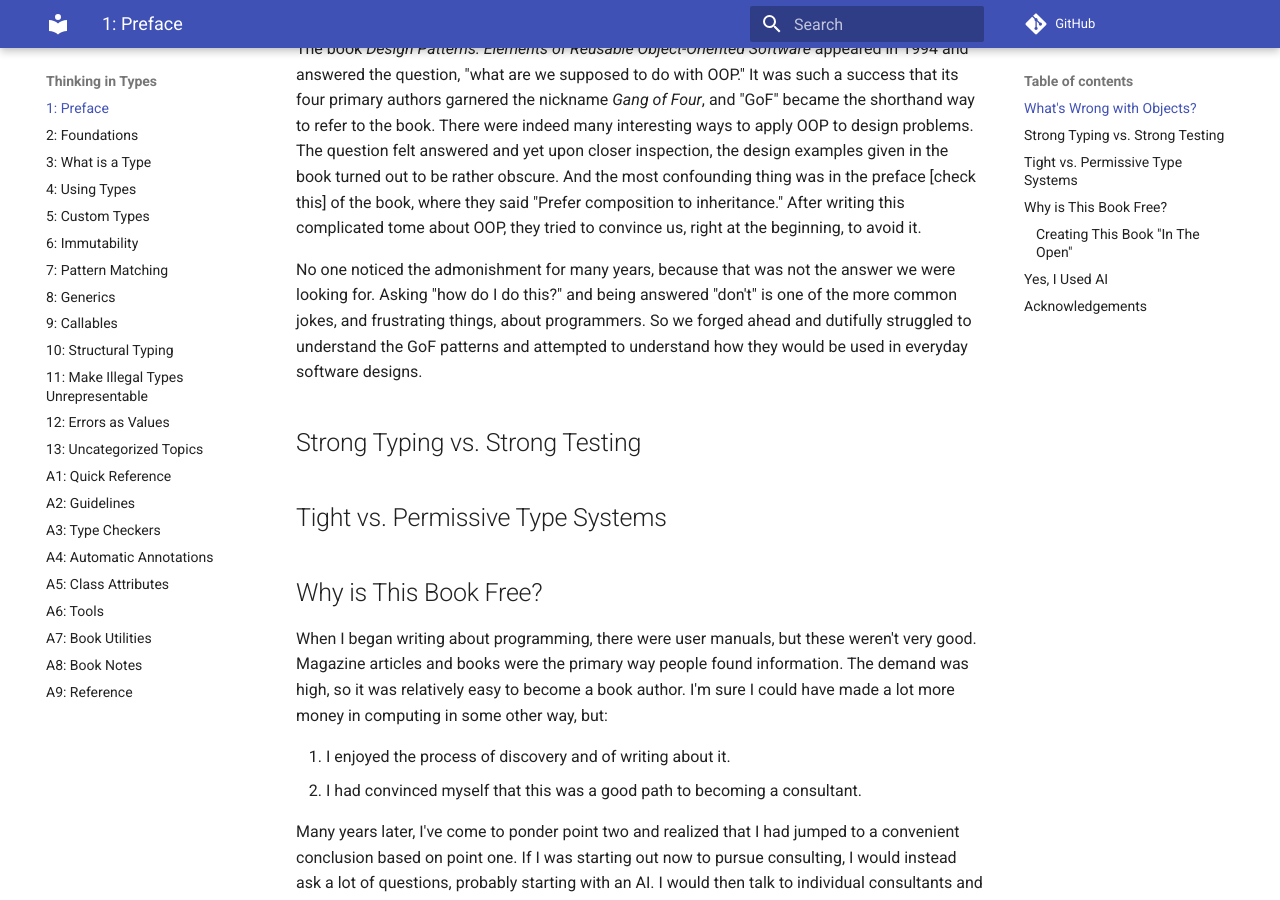
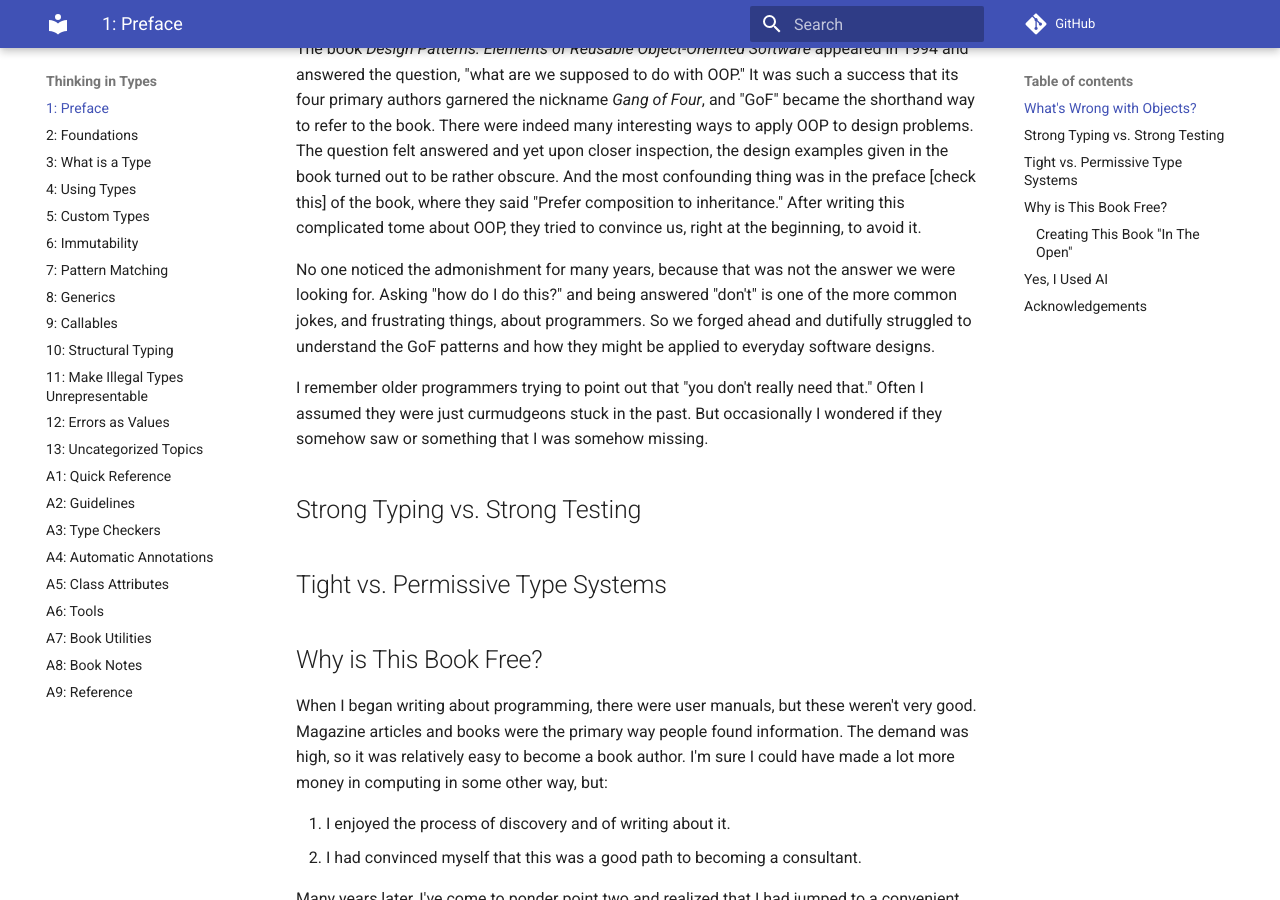
Before and after one commit to ThinkingInTypes/ThinkingInTypes.github.io, an MkDocs documentation site: the page built from Chapters/C01_Preface.md, in a window 1280 px wide and 900 px high, scrolled down 2055 px. Built offline with MkDocs 1.6.1 and Material for MkDocs 9.7.7, drawn with Linux system fonts in a browser that asks for light colours; comment, search, counter and statistics services are not loaded.

Commit message:
Update C01_Preface.md

```diff
--- a/Chapters/C01_Preface.md
+++ b/Chapters/C01_Preface.md
@@ -78,7 +78,11 @@ After writing this complicated tome about OOP, they tried to convince us, right
 
 No one noticed the admonishment for many years, because that was not the answer we were looking for.
 Asking "how do I do this?" and being answered "don't" is one of the more common jokes, and frustrating things, about programmers.
-So we forged ahead and dutifully struggled to understand the GoF patterns and attempted to understand how they would be used in everyday software designs.
+So we forged ahead and dutifully struggled to understand the GoF patterns and how they might be applied to everyday software designs.
+
+I remember older programmers trying to point out that "you don't really need that."
+Often I assumed they were just curmudgeons stuck in the past.
+But occasionally I wondered if they somehow saw or something that I was somehow missing.
 
 ## Strong Typing vs. Strong Testing
 
```
